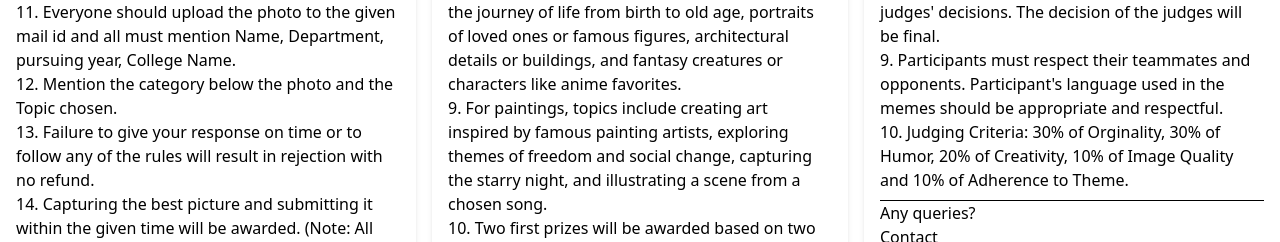
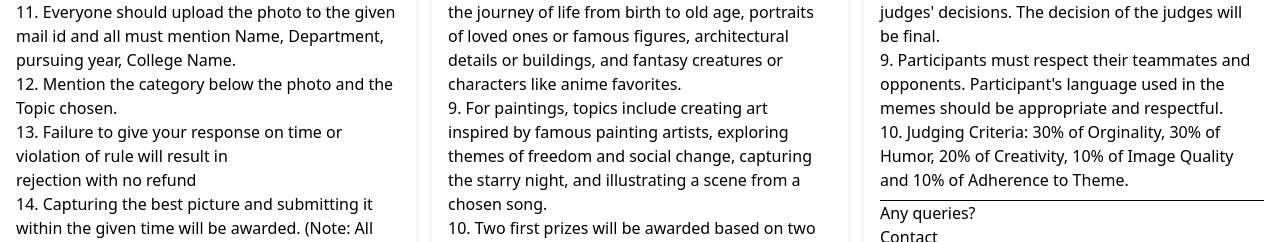
Before and after one commit to dhanushk-offl/revibe-event, a SvelteKit app: page /events in a window 1280 px wide. Shown: the part 4863-5105 px from the top of the page. Built offline with nearby package versions, Linux system fonts and the light colour scheme; a web font is replaced by a local one.

Commit message:
Update nontech.svelte

```diff
--- a/src/routes/events/nontech.svelte
+++ b/src/routes/events/nontech.svelte
@@ -44,7 +44,7 @@
     "Everyone should upload only one photo.",
     "Everyone should upload the photo to the given mail id and all must mention Name, Department, pursuing year, College Name.",
     "Mention the category below the photo and the Topic chosen.",
-    "Failure to give your response on time or to follow any of the rules will result in rejection with no refund.",
+    " Failure to give your response on time or violation of rule will result in rejection with no refund",
     "Capturing the best picture and submitting it within the given time will be awarded. (Note: All participants will receive a participation certificate.)", "Category_1: Open Photography (You can use any topic here, but you have to mention the reason why you have chosen this topic and add a caption below the post)", "Category 2: Explore themes like Natural photography, Candid moments, College Architecture, Beautiful landscape, Reflection, Nostalgic moments, Emotions, Human Interaction with Nature, and Hidden Gems."],
         price: 'Rs. 50 /Head',
         imageURL: 'https://res.cloudinary.com/dwir71gi2/image/upload/v1712938855/photgraphy_l9xi8q.jpg', // Sample image URL
```
